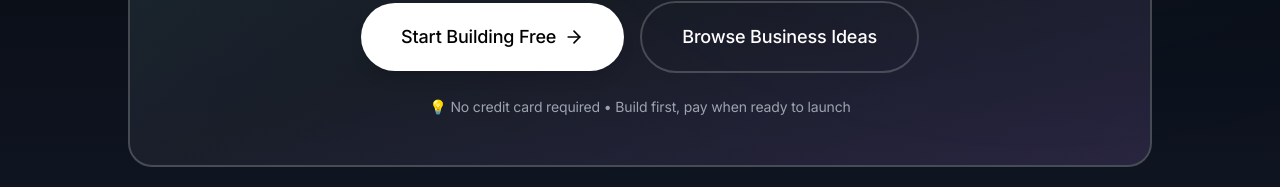
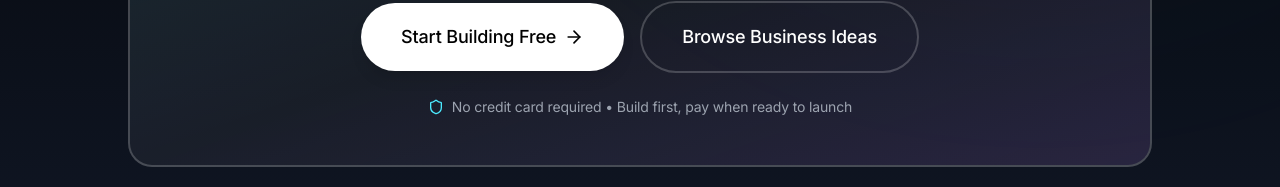
Before and after one commit to zepfarms/blocksmith-launchpad, a React (Vite) app: page / in a window 1280 px wide. Shown: the part 3331-3518 px from the top of the page. Built offline with nearby package versions, Linux system fonts and the light colour scheme; the HTML template or start-up script is replaced by a standard one.

Commit message:
Improve CTA icon visuals
Replace light bulb emoji in CTASection with a premium Lucide icon and update imports accordingly to avoid cheap-looking icons.

```diff
--- a/src/components/CTASection.tsx
+++ b/src/components/CTASection.tsx
@@ -1,5 +1,5 @@
 import { useNavigate } from "react-router-dom";
-import { ArrowRight, Sparkles, Zap, TrendingUp } from "lucide-react";
+import { ArrowRight, Sparkles, Zap, TrendingUp, Shield } from "lucide-react";
 
 export const CTASection = () => {
   const navigate = useNavigate();
@@ -64,9 +64,10 @@ export const CTASection = () => {
                 </button>
               </div>
 
-              <p className="text-sm text-gray-400 mt-6">
-                💡 No credit card required • Build first, pay when ready to launch
-              </p>
+              <div className="flex items-center justify-center gap-2 text-sm text-gray-400 mt-6">
+                <Shield className="w-4 h-4 text-primary" />
+                <span>No credit card required • Build first, pay when ready to launch</span>
+              </div>
             </div>
           </div>
 
```
